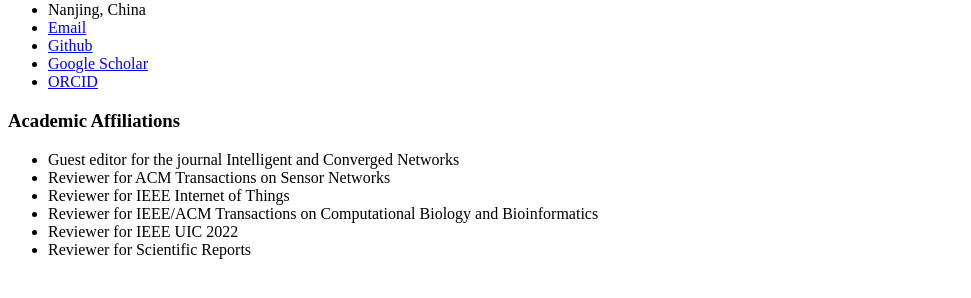
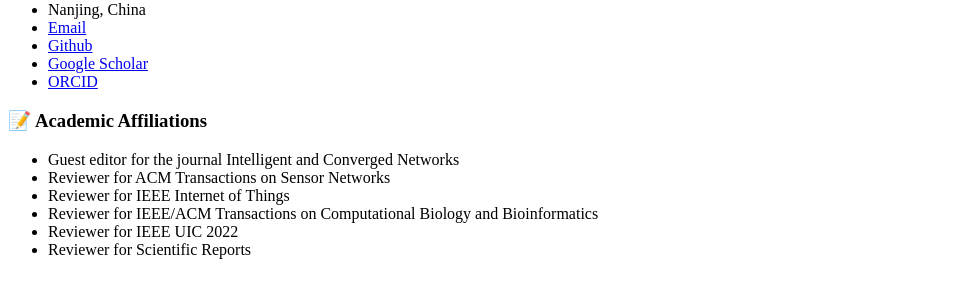
Before and after one commit to huaizhenkou/huaizhenkou.github.io, a Jekyll site: the page built from _pages/includes/affiliations.md, in a window 1280 px wide. Shown: the part 321-619 px from the top of the page, without its empty margins (0-971 px from the left). Built offline with Jekyll 4.4.1, drawn with Linux system fonts in a browser that asks for light colours; our own code applies the rules of GitHub Pages for plain Markdown files.

```diff
--- a/_pages/includes/affiliations.md
+++ b/_pages/includes/affiliations.md
@@ -1,4 +1,5 @@
-# Academic Affiliations
+
+# 📝 Academic Affiliations
 
 - Guest editor for the journal Intelligent and Converged Networks
 - Reviewer for ACM Transactions on Sensor Networks
```
